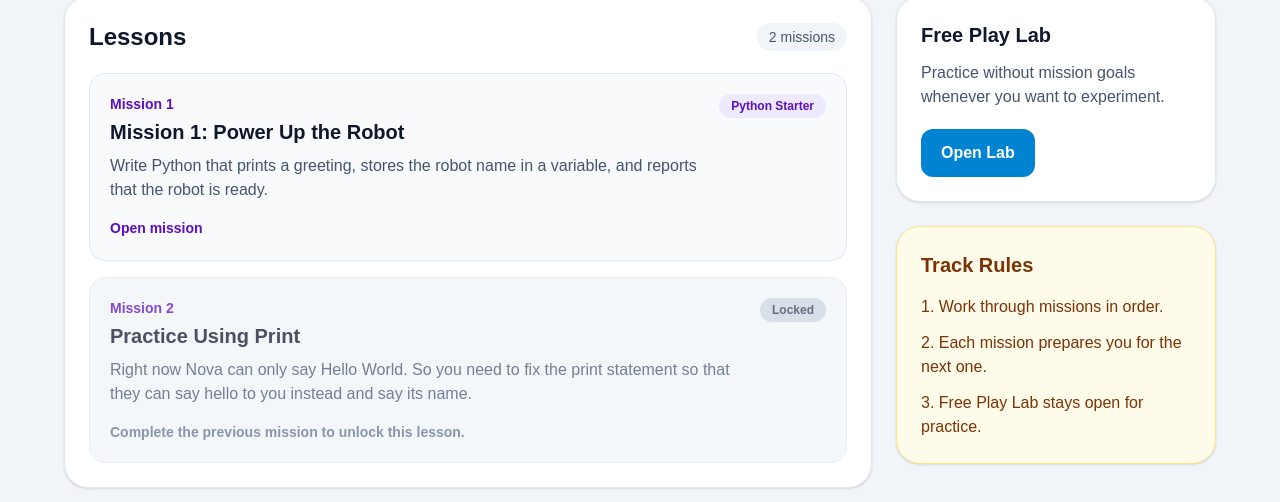
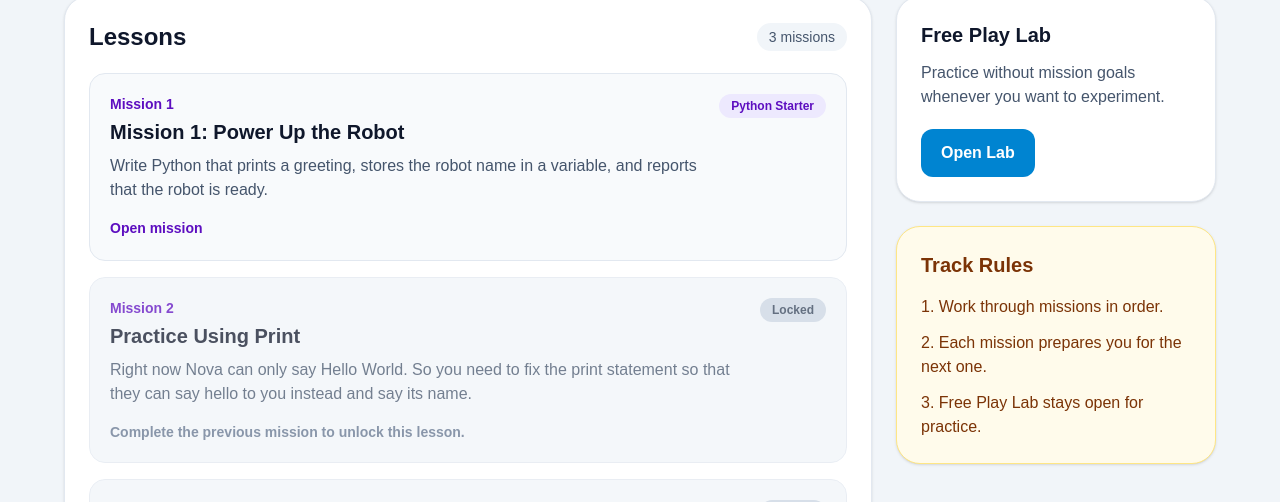
Before and after one commit to galaxykidscc/orbitio, a Next.js app: page /missions/python-basics in a window 1280 px wide. Shown: the part 298-800 px from the top of the page. Built offline with nearby package versions, Linux system fonts and the light colour scheme.

Commit message:
added the variables practice lesson to the actual website

```diff
--- a/src/data/lessons/python/index.ts
+++ b/src/data/lessons/python/index.ts
@@ -1,5 +1,6 @@
 import type { PythonLesson } from "../types";
 import { powerUpTheRobot } from "./power-up-the-robot";
 import { practiceUsingPrint } from "./practice-using-print";
+import { variablesPractice } from "./variables-practice";
 
-export const pythonLessons: PythonLesson[] = [powerUpTheRobot, practiceUsingPrint];
+export const pythonLessons: PythonLesson[] = [powerUpTheRobot, practiceUsingPrint, variablesPractice];
--- a/src/data/lessons/python/variables-practice.ts
+++ b/src/data/lessons/python/variables-practice.ts
@@ -1,7 +1,7 @@
 import type { PythonLesson } from "../types";
 import { PythonLessonValidation } from "@/src/data/lessons/types";
 
-export const practiceUsingPrint: PythonLesson = {
+export const variablesPractice: PythonLesson = {
   id: "variables-practice",
   slug: "variables-practice",
   type: "python",
@@ -24,7 +24,7 @@ export const practiceUsingPrint: PythonLesson = {
   ],
   estimatedMinutes: 10,
   starterCode: `robot_name =
-power_level = 0
+power_level =
 
 print()
 print()
```
